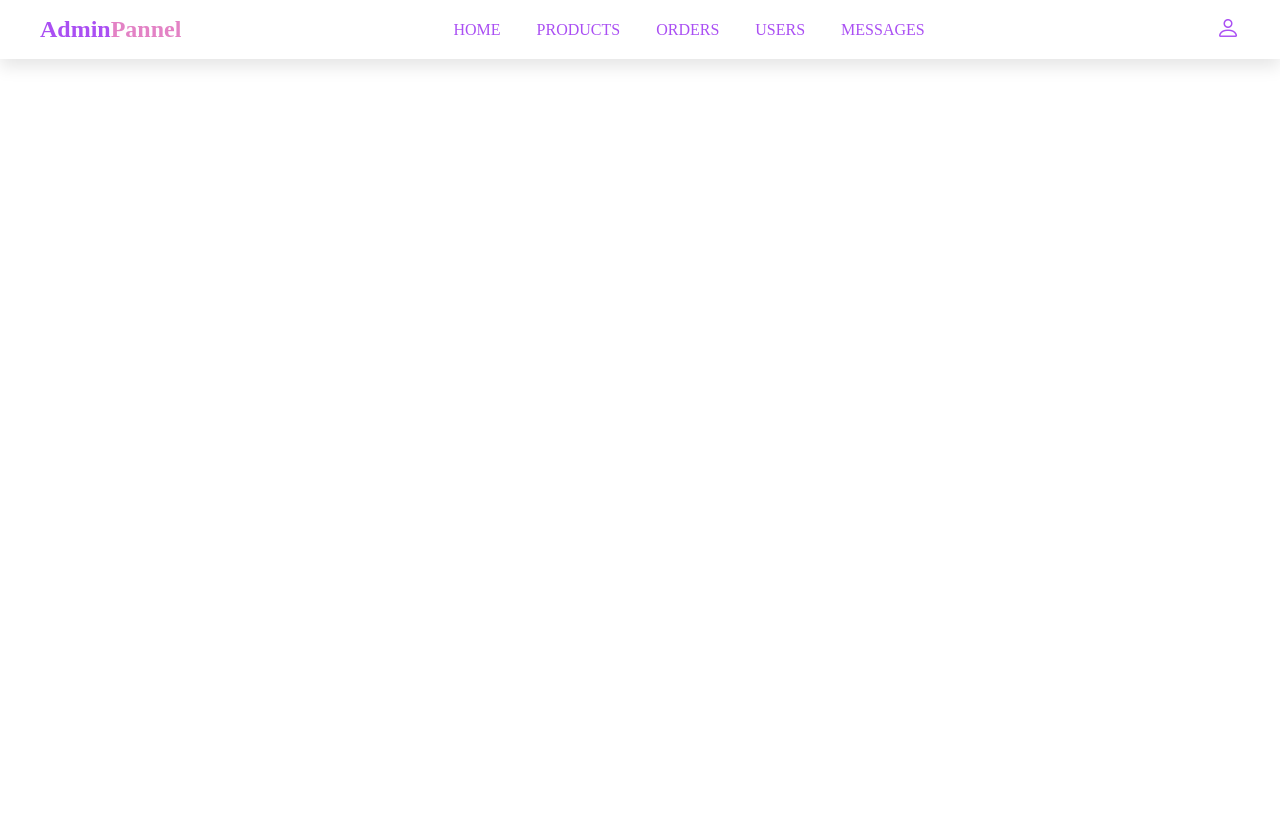
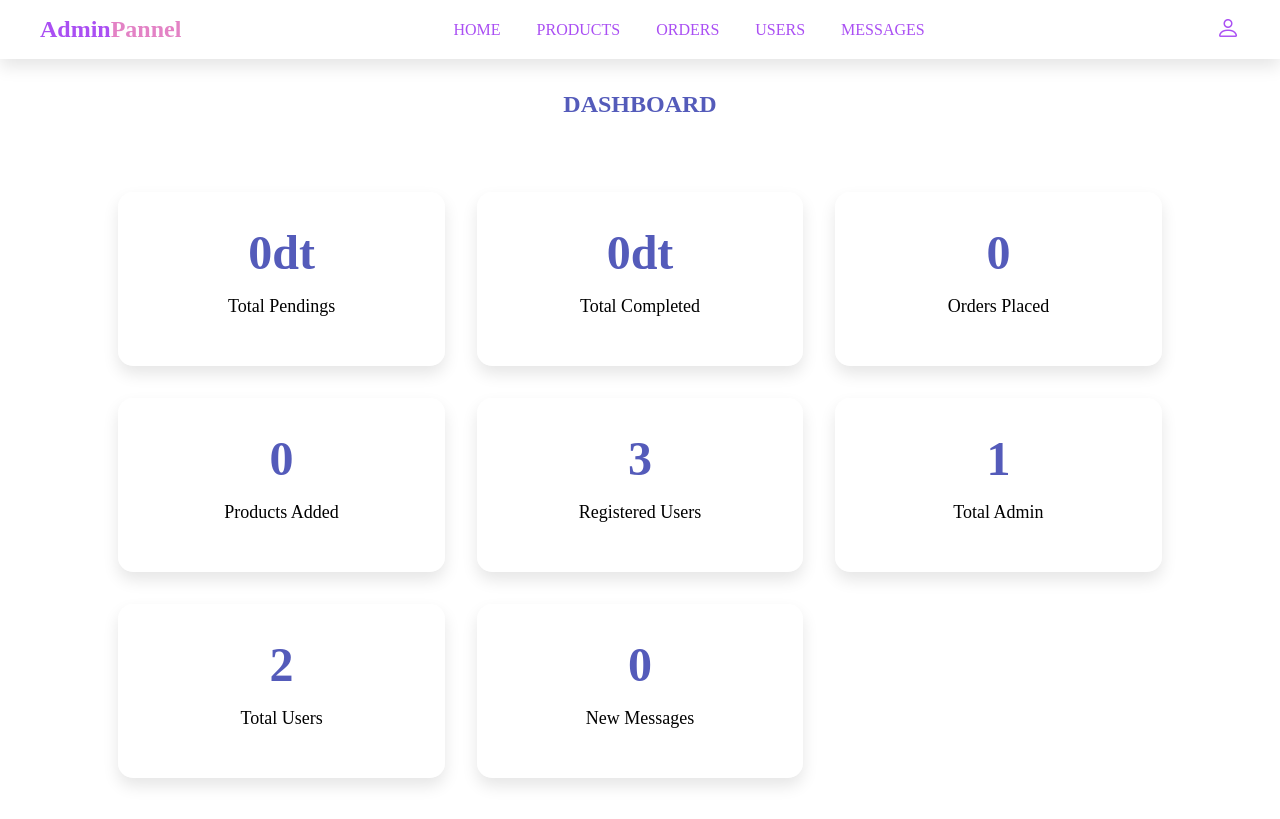
Before and after one commit to ghaya205/flowershop_website, a PHP site: page /admin.php in a window 1280 px wide. Before the commit the page ends 67 px from the top, so only its background shows below. Run offline with PHP 8.4, Linux system fonts and the light colour scheme; a user stored in the database is signed in; data comes from the database, SQL or seed files in the repository; data that the repository does not hold is empty.

Commit message:
admin dashboard + css

```diff
--- a/admin.php
+++ b/admin.php
@@ -15,6 +15,97 @@ if (!isset($admin_id)) {
 </head>
 <body>
   <?php include 'admin_header.php'; ?>
+  <section class="dashboard">
+    <h1 class="title">dashboard</h1>
+    <div class ="box-container">
+      <div class="box">
+        <?php
+        $total_pendings = 0;
+        $select_pendings = mysqli_query($conn, "SELECT * FROM `orders` WHERE payment_status = 'pending'") or die('query failed');
+        while ($fetch_pendings = mysqli_fetch_assoc($select_pendings)) {
+          $total_pendings += $fetch_pendings['total_price'];
+        }
+        ?>
+        <h3><?php
+        echo $total_pendings.'dt';
+        ?></h3>
+        <p>total pendings</p>
+      </div>
+      <div class="box">
+        <?php
+        $total_completed = 0;
+        $select_completed = mysqli_query($conn, "SELECT * FROM `orders` WHERE payment_status = 'completed'") or die('query failed');
+        while ($fetch_completed = mysqli_fetch_assoc($select_completed)) {
+          $total_completed += $fetch_completed['total_price'];
+        }
+        ?>
+        <h3><?php
+        echo $total_completed.'dt';
+        ?></h3>
+        <p>total completed</p>
+      </div>
+      <div class="box">
+        <?php
+        $select_orders = mysqli_query($conn, "SELECT * FROM `orders`") or die('query failed');
+        $num_of_orders = mysqli_num_rows($select_orders);
+        ?>
+        <h3><?php
+        echo $num_of_orders;
+        ?></h3>
+        <p> orders placed </p>
+      </div>
+      <div class="box">
+        <?php
+        $select_products = mysqli_query($conn, "SELECT * FROM `products`") or die('query failed');
+        $num_of_products = mysqli_num_rows($select_products);
+        ?>
+        <h3><?php
+        echo $num_of_products;
+        ?></h3>
+        <p> products added </p>
+      </div>
+      <div class="box">
+        <?php
+        $select_users = mysqli_query($conn, "SELECT * FROM `users`") or die('query failed');
+        $num_of_users = mysqli_num_rows($select_users);
+        ?>
+        <h3><?php
+        echo $num_of_users;
+        ?></h3>
+        <p> registered users </p>
+      </div>
+        <div class="box">
+          <?php
+          $select_admins = mysqli_query($conn, "SELECT * FROM `users` WHERE user_type = 'admin'") or die('query failed');
+          $num_of_admins = mysqli_num_rows($select_admins);
+          ?>
+          <h3><?php
+          echo $num_of_admins;
+          ?></h3>
+          <p> total admin </p>
+          </div>
+          <div class="box">
+          <?php
+          $select_totaluser = mysqli_query($conn, "SELECT * FROM `users` WHERE user_type = 'user'") or die('query failed');
+          $num_of_totaluser = mysqli_num_rows($select_totaluser);
+          ?>
+          <h3><?php
+          echo $num_of_totaluser;
+          ?></h3>
+          <p> total users </p>
+        </div>
+        <div class="box">
+          <?php
+          $select_messages = mysqli_query($conn, "SELECT * FROM `message`") or die('query failed');
+          $num_of_messages = mysqli_num_rows($select_messages);
+          ?>
+          <h3><?php
+          echo $num_of_messages;
+          ?></h3>
+          <p> new messages </p>
+        </div>
+    </div>
+  </section>
   <script type="text/javascript" src="script.js"></script>
 </body>
 </html>
--- a/style.css
+++ b/style.css
@@ -163,6 +163,42 @@ header {
   margin: 0 auto;
   margin-top: 1rem;
 }
+/*--admin dashboard---*/
+.title{
+  text-align: center;
+  text-transform: uppercase;
+  color: #545bba;
+  margin: 2rem 0;
+}
+.box-container{
+padding: 2% 8%;
+display: grid;
+grid-template-columns: repeat(auto-fit, minmax(18rem, 1fr));
+justify-content: center;
+align-items: center;
+}
+.box-container .box{
+  background: var(--white-alpha-25);
+  padding: 1rem 0;
+  border-radius: 15px;
+  border: 1px solid var(--white-alpha-40);
+  backdrop-filter: var(--backdrop-filter-blur);
+  padding: 2rem;
+  text-align: center;
+  box-shadow: var(--box-shadow);
+  margin: 1rem;
+  text-align: center;}
+.box-container .box h3{
+  font-size: 3rem;
+  color:  #545bba;
+}
+.box-container .box p{
+  font-size: 18px;
+  text-transform: capitalize;
+  margin: 1rem 0;
+}
+
+
 
 /*--media queries---*/
 @media (max-width: 768px) {
@@ -177,7 +213,7 @@ header {
     transition: 0.3s;
   }
 
-  .header .navbar.active {
+  .header .flex .navbar.active {
     clip-path: polygon(0 0, 100% 0, 100% 100%, 0 100%);
   }
 
```
Also changed, not shown: sql/flowershop_db.sql (added, +198 -0 lines), sql/users.sql (deleted, +0 -70 lines), admin_product.php (added).
